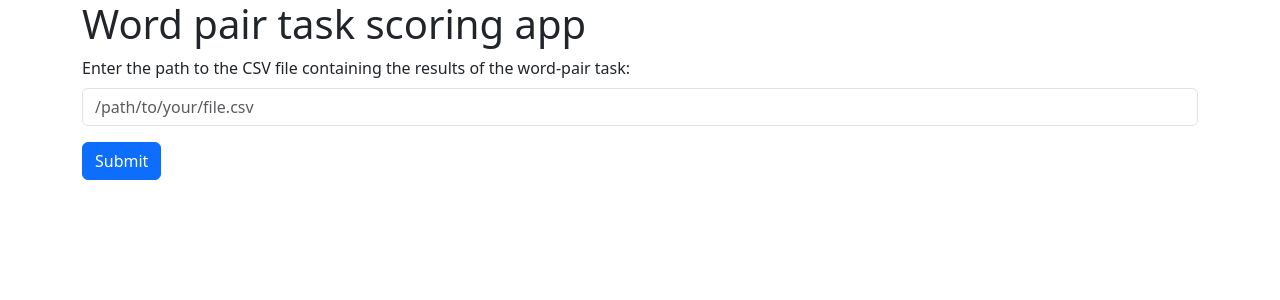
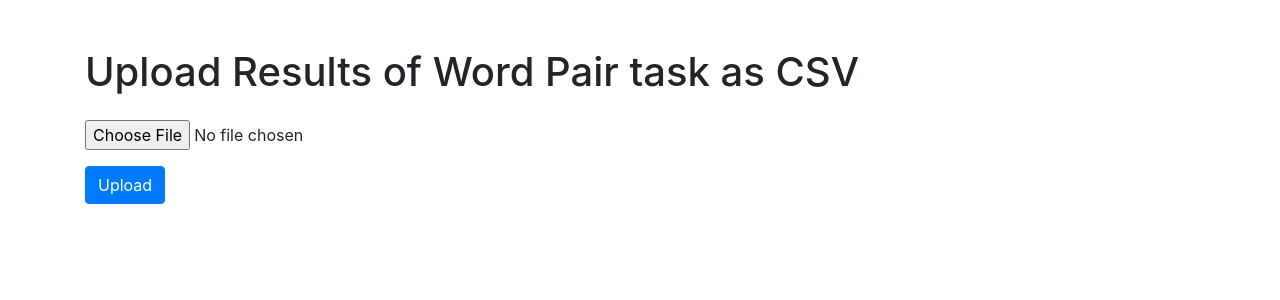
Before and after one commit to AlfredSwitchog/word-pair-scoring-app, a Flask app: page / in a window 1280 px wide. Shown: the top 300 px of the page. Run offline with Flask 3, Linux system fonts and the light colour scheme; some libraries are stand-ins or nearby versions.

Commit message:
Changed to handle uploading of files

```diff
--- a/app.py
+++ b/app.py
@@ -1,20 +1,15 @@
-import utils
+from flask import Flask, render_template, request, flash, redirect
 import pandas as pd
-from flask import Flask, request, render_template
+import os
+import utils  # contains all the calculation functions
 
 app = Flask(__name__)
+app.config['SECRET_KEY'] = 'your_secret_key'  # For flashing messages
+app.config['UPLOAD_FOLDER'] = './uploads'  # Folder to store uploaded files
 
-# A simple scoring function that reads a CSV and calculates a score
-def calculate_score(file_path):
-    try:
-        # Read the CSV file using pandas
-        df = pd.read_csv(file_path)
-
-        score = utils.clean_df(df)[0]
-
-        return score
-    except Exception as e:
-        return f"An error occurred: {str(e)}"
+# Ensure the upload folder exists
+if not os.path.exists(app.config['UPLOAD_FOLDER']):
+    os.makedirs(app.config['UPLOAD_FOLDER'])
 
 
 @app.route("/", methods=["GET", "POST"])
@@ -24,23 +19,43 @@ def index():
     error = None
 
     if request.method == "POST":
-        # Get the file path from the form
-        file_path = request.form.get("file_path")
+        # Check if the post request has the file part
+        if 'file' not in request.files:
+            flash('No file part')
+            return redirect(request.url)
 
-        # Call the calculate_score function with the provided file path
-        score = calculate_score(file_path)
+        file = request.files['file']
 
-        #call the cleaned_df function to calculate the results and return as dataframe
-        df_cleaned = utils.clean_df_return(file_path)
+        # Check if a file was selected
+        if file.filename == '':
+            flash('No selected file')
+            return redirect(request.url)
 
-        if isinstance(df_cleaned, pd.DataFrame):
-            # Convert the DataFrame to HTML if it's valid
-            df_html = df_cleaned.to_html(classes='table table-bordered', index=False)
+        # Check if the file is a CSV
+        if file and file.filename.endswith('.csv'):
+            # Save the file to the upload folder
+            file_path = os.path.join(app.config['UPLOAD_FOLDER'], file.filename)
+            file.save(file_path)
+
+            # Call the calculate_score function with the saved file path
+            score = utils.calculate_score(file_path)
+
+            # Call the clean_df_return function to process the file and return a cleaned DataFrame
+            df_cleaned = utils.clean_df_return(file_path)
+
+            if isinstance(df_cleaned, pd.DataFrame):
+                # Convert the DataFrame to HTML if it's valid
+                df_html = df_cleaned.to_html(classes='table table-bordered table-hover', index=False)
+            else:
+                # If result is an error message (string), assign it to error
+                error = df_cleaned
+
+            # Optionally delete the file after processing
+            os.remove(file_path)
         else:
-            # If result is an error message (string), assign it to error
-            error = df_cleaned
+            flash('Allowed file type is CSV')
 
-    # Render the index.html file and pass the score and the DataFrame HTML to it
+    # Render the index.html template and pass the score, df_html, and error to it
     return render_template('index.html', score=score, df_html=df_html, error=error)
 
 
--- a/templates/index.html
+++ b/templates/index.html
@@ -1,41 +1,56 @@
-<!doctype html>
+<!DOCTYPE html>
 <html lang="en">
 <head>
     <meta charset="UTF-8">
     <meta name="viewport" content="width=device-width, initial-scale=1.0">
-    <title>Word pair task scoring App</title>
-    <link rel="stylesheet" href="https://cdn.jsdelivr.net/npm/bootstrap@5.3.0-alpha1/dist/css/bootstrap.min.css">
+    <title>CSV Upload</title>
+    <!-- Add Bootstrap CSS -->
+    <link rel="stylesheet" href="https://stackpath.bootstrapcdn.com/bootstrap/4.5.2/css/bootstrap.min.css">
 </head>
 <body>
-    <div class="container">
-        <h1>Word pair task scoring app</h1>
-        <!--
-        <p>In the textbox below you can input the path to a .csv file, of the response of a participant of the word-pair task.
-            Once you click submit you can view the total score and the result that is calculated for each response.
-            long words can have 2 distance_damerau and will still be counted as a score and short words can have 1 distance_damerau to be counted as score.</p>
-        -->
-        <form method="POST">
-            <div class="mb-3">
-                <label for="file_path" class="form-label">Enter the path to the CSV file containing the results of the word-pair task:</label>
-                <input type="text" id="file_path" name="file_path" class="form-control" placeholder="/path/to/your/file.csv">
+    <div class="container mt-5">
+        <h1 class="mb-4">Upload Results of Word Pair task as CSV</h1>
+
+        <!-- Display flash messages -->
+        {% with messages = get_flashed_messages() %}
+            {% if messages %}
+                <div class="alert alert-warning">
+                    {% for message in messages %}
+                        <p>{{ message }}</p>
+                    {% endfor %}
+                </div>
+            {% endif %}
+        {% endwith %}
+
+        <!-- File Upload Form -->
+        <form action="/" method="POST" enctype="multipart/form-data" class="mb-5">
+            <div class="form-group">
+                <input type="file" name="file" class="form-control-file">
             </div>
-            <button type="submit" class="btn btn-primary">Submit</button>
+            <button type="submit" class="btn btn-primary">Upload</button>
         </form>
 
-        {% if score is not none %}
-            <h2>Score: {{ score }}</h2>
+        <!-- Display the score -->
+        {% if score %}
+            <h2 class="mt-4">Score: <span class="badge badge-success">{{ score }}</span></h2>
         {% endif %}
 
+        <!-- Display the DataFrame as a table -->
         {% if df_html %}
-            <h3>Results Table:</h3>
-            {{ df_html|safe }}
+            <h2 class="mt-5">Cleaned Data</h2>
+            <div class="table-responsive">
+                {{ df_html | safe }}
+            </div>
         {% endif %}
 
+        <!-- Display error message -->
         {% if error %}
-            <div class="alert alert-danger" role="alert">
-                {{ error }}
-            </div>
+            <div class="alert alert-danger mt-4">{{ error }}</div>
         {% endif %}
     </div>
+
+    <!-- Add Bootstrap JS and dependencies -->
+    <script src="https://code.jquery.com/jquery-3.5.1.slim.min.js"></script>
+    <script src="https://cdn.jsdelivr.net/npm/bootstrap@4.5.2/dist/js/bootstrap.bundle.min.js"></script>
 </body>
 </html>
```
Also changed, not shown: utils.py (+12 -2 lines).
